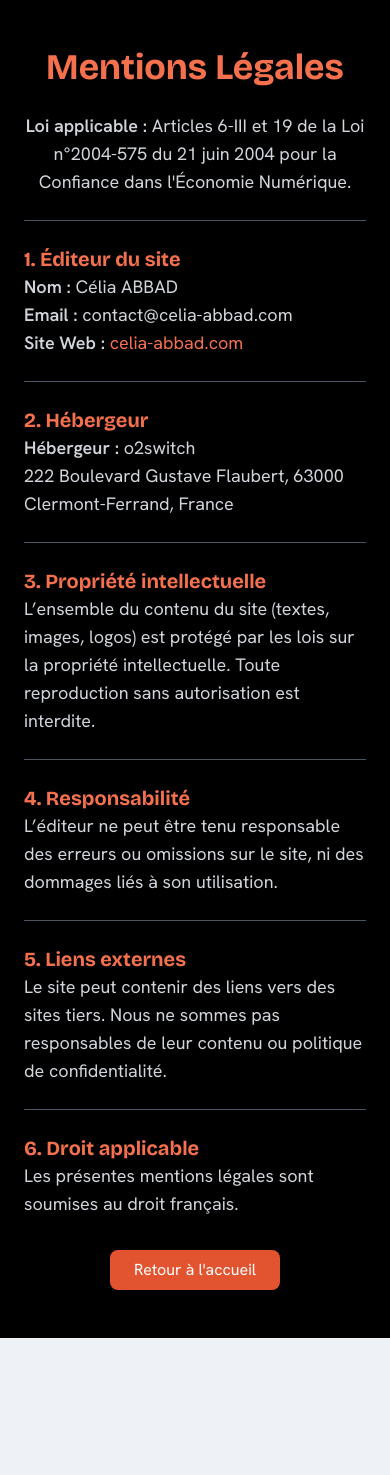
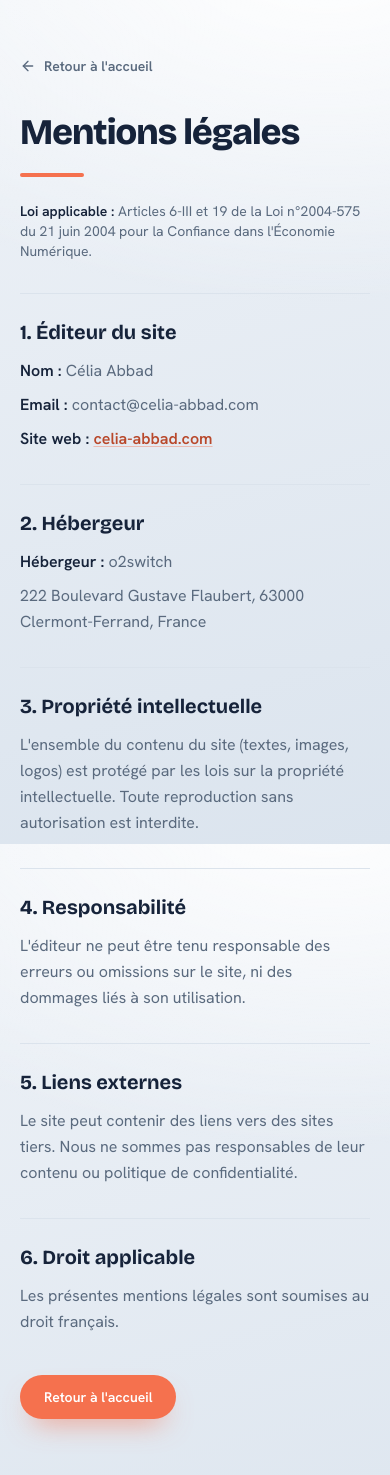
Before and after one commit to celiabd29/mon-portfolio, a React (Vite) app: page /mentions-legales in a window 390 px wide. Before the commit the page ends 1338 px from the top, so only its background shows below. Built offline with nearby package versions, Linux system fonts and the light colour scheme.

Commit message:
Pages legales (mentions + politique) en clair: titre Bricolage, divider corail, colonne de lecture, lien retour

```diff
--- a/src/pages/Mentions.jsx
+++ b/src/pages/Mentions.jsx
@@ -1,95 +1,92 @@
 import { Link } from "react-router-dom";
+import { ArrowLeft } from "lucide-react";
 import React from "react";
+
+function Section({ title, children }) {
+  return (
+    <section className="border-t border-line pt-6">
+      <h2 className="font-display text-xl font-bold text-ink">{title}</h2>
+      <div className="mt-3 space-y-2 leading-relaxed text-muted">{children}</div>
+    </section>
+  );
+}
 
 export default function LegalNotices() {
   return (
-    <div className="min-h-screen bg-black text-white flex flex-col items-center px-6 py-12">
-      <h1 className="text-4xl md:text-5xl font-bold text-accent-400 text-center">
-        Mentions Légales
+    <div className="min-h-screen text-ink">
+      <div className="mx-auto max-w-2xl px-5 py-14">
+        <Link
+          to="/"
+          className="inline-flex items-center gap-2 text-sm font-semibold text-muted transition hover:text-ink"
+        >
+          <ArrowLeft size={16} /> Retour à l'accueil
+        </Link>
+
+        <h1 className="mt-8 font-display text-4xl font-extrabold tracking-tight md:text-5xl">
+          Mentions légales
         </h1>
-
-      <div className="mt-6 max-w-4xl text-gray-300 text-lg space-y-6">
-        <p className="text-center md:text-left">
-          <span className="font-semibold">Loi applicable :</span> Articles 6-III
-          et 19 de la Loi n°2004-575 du 21 juin 2004 pour la Confiance dans
+        <div className="mt-5 h-1 w-16 rounded-full bg-accent" />
+        <p className="mt-6 text-sm text-muted">
+          <span className="font-semibold text-ink">Loi applicable :</span> Articles
+          6-III et 19 de la Loi n°2004-575 du 21 juin 2004 pour la Confiance dans
           l'Économie Numérique.
         </p>
 
-        <section className="border-t border-gray-600 pt-6">
-          <h2 className="text-xl font-bold text-accent-400">
-            1. Éditeur du site
-          </h2>
+        <div className="mt-8 space-y-8">
+          <Section title="1. Éditeur du site">
+            <p><span className="font-semibold text-ink">Nom :</span> Célia Abbad</p>
+            <p><span className="font-semibold text-ink">Email :</span> contact@celia-abbad.com</p>
             <p>
-            <span className="font-semibold">Nom :</span> Célia ABBAD
-          </p>
-          <p>
-            <span className="font-semibold">Email :</span>{" "}
-            contact@celia-abbad.com
-          </p>
-          <p>
-            <span className="font-semibold">Site Web :</span>{" "}
+              <span className="font-semibold text-ink">Site web :</span>{" "}
               <a
                 href="https://celia-abbad.com/"
-              className="text-accent-400 hover:underline"
+                className="font-semibold text-accent-ink underline decoration-accent/40 underline-offset-2 hover:decoration-accent"
               >
                 celia-abbad.com
               </a>
             </p>
-        </section>
+          </Section>
 
-        <section className="border-t border-gray-600 pt-6">
-          <h2 className="text-xl font-bold text-accent-400">2. Hébergeur</h2>
+          <Section title="2. Hébergeur">
+            <p><span className="font-semibold text-ink">Hébergeur :</span> o2switch</p>
+            <p>222 Boulevard Gustave Flaubert, 63000 Clermont-Ferrand, France</p>
+          </Section>
+
+          <Section title="3. Propriété intellectuelle">
             <p>
-            <span className="font-semibold">Hébergeur :</span> o2switch
-          </p>
-          <p>222 Boulevard Gustave Flaubert, 63000 Clermont-Ferrand, France</p>
-        </section>
-
-        <section className="border-t border-gray-600 pt-6">
-          <h2 className="text-xl font-bold text-accent-400">
-            3. Propriété intellectuelle
-          </h2>
-          <p>
-            L’ensemble du contenu du site (textes, images, logos) est protégé
+              L'ensemble du contenu du site (textes, images, logos) est protégé
               par les lois sur la propriété intellectuelle. Toute reproduction
               sans autorisation est interdite.
             </p>
-        </section>
+          </Section>
 
-        <section className="border-t border-gray-600 pt-6">
-          <h2 className="text-xl font-bold text-accent-400">
-            4. Responsabilité
-          </h2>
+          <Section title="4. Responsabilité">
             <p>
-            L’éditeur ne peut être tenu responsable des erreurs ou omissions sur
-            le site, ni des dommages liés à son utilisation.
+              L'éditeur ne peut être tenu responsable des erreurs ou omissions
+              sur le site, ni des dommages liés à son utilisation.
             </p>
-        </section>
+          </Section>
 
-        <section className="border-t border-gray-600 pt-6">
-          <h2 className="text-xl font-bold text-accent-400">
-            5. Liens externes
-          </h2>
+          <Section title="5. Liens externes">
             <p>
-            Le site peut contenir des liens vers des sites tiers. Nous ne sommes
-            pas responsables de leur contenu ou politique de confidentialité.
+              Le site peut contenir des liens vers des sites tiers. Nous ne
+              sommes pas responsables de leur contenu ou politique de
+              confidentialité.
             </p>
-        </section>
+          </Section>
 
-        <section className="border-t border-gray-600 pt-6">
-          <h2 className="text-xl font-bold text-accent-400">
-            6. Droit applicable
-          </h2>
+          <Section title="6. Droit applicable">
             <p>Les présentes mentions légales sont soumises au droit français.</p>
-        </section>
+          </Section>
         </div>
 
         <Link
           to="/"
-        className="mt-8 bg-accent-500 hover:bg-accent-600 text-white px-6 py-2 rounded-lg transition"
+          className="mt-10 inline-block rounded-full bg-accent px-6 py-3 text-sm font-semibold text-white shadow-[0_14px_28px_-12px_rgba(245,113,78,0.7)] transition hover:brightness-105 active:scale-[0.98]"
         >
           Retour à l'accueil
         </Link>
       </div>
+    </div>
   );
 }
--- a/src/pages/Politique.jsx
+++ b/src/pages/Politique.jsx
@@ -1,103 +1,103 @@
 import { Link } from "react-router-dom";
+import { ArrowLeft } from "lucide-react";
 import React from "react";
+
+function Section({ title, children }) {
+  return (
+    <section className="border-t border-line pt-6">
+      <h2 className="font-display text-xl font-bold text-ink">{title}</h2>
+      <div className="mt-3 space-y-3 leading-relaxed text-muted">{children}</div>
+    </section>
+  );
+}
 
 export default function PrivacyPolicy() {
   return (
-    <div className="min-h-screen bg-black text-white flex flex-col items-center px-6 py-12">
-      <h1 className="text-4xl md:text-5xl font-bold text-accent-400 text-center">
-        Politique de Confidentialité
+    <div className="min-h-screen text-ink">
+      <div className="mx-auto max-w-2xl px-5 py-14">
+        <Link
+          to="/"
+          className="inline-flex items-center gap-2 text-sm font-semibold text-muted transition hover:text-ink"
+        >
+          <ArrowLeft size={16} /> Retour à l'accueil
+        </Link>
+
+        <h1 className="mt-8 font-display text-4xl font-extrabold tracking-tight md:text-5xl">
+          Politique de confidentialité
         </h1>
-
-      <div className="mt-6 max-w-4xl text-gray-300 text-lg space-y-6">
-        <p className="text-center md:text-left">
-          <span className="font-semibold">Dernière mise à jour :</span>{" "}
-          21/03/2025
+        <div className="mt-5 h-1 w-16 rounded-full bg-accent" />
+        <p className="mt-6 text-sm text-muted">
+          <span className="font-semibold text-ink">Dernière mise à jour :</span> 21/03/2025
         </p>
 
-        <section className="border-t border-gray-600 pt-6">
-          <h2 className="text-xl font-bold text-accent-400">1. Introduction</h2>
+        <div className="mt-8 space-y-8">
+          <Section title="1. Introduction">
             <p>
               Votre confidentialité est importante pour nous. Cette politique
               explique comment nous collectons, utilisons et protégeons vos
               informations personnelles lorsque vous visitez notre site web{" "}
-            <strong>celia-abbad.com</strong>.
+              <strong className="font-semibold text-ink">celia-abbad.com</strong>.
             </p>
-        </section>
+          </Section>
 
-        <section className="border-t border-gray-600 pt-6">
-          <h2 className="text-xl font-bold text-accent-400">
-            2. Données collectées
-          </h2>
-          <ul className="list-disc list-inside">
-            <li>Formulaire de contact : Nom, email et message.</li>
-            <li>
-              Cookies et technologies similaires : Données analytiques anonymes.
-            </li>
+          <Section title="2. Données collectées">
+            <ul className="list-inside list-disc space-y-1">
+              <li>Formulaire de contact : nom, email et message.</li>
+              <li>Cookies et technologies similaires : données analytiques anonymes.</li>
             </ul>
-        </section>
+          </Section>
 
-        <section className="border-t border-gray-600 pt-6">
-          <h2 className="text-xl font-bold text-accent-400">
-            3. Utilisation des données
-          </h2>
+          <Section title="3. Utilisation des données">
             <p>Vos données sont utilisées uniquement pour :</p>
-          <ul className="list-disc list-inside">
+            <ul className="list-inside list-disc space-y-1">
               <li>Répondre à vos demandes via le formulaire de contact.</li>
-            <li>
-              Améliorer la navigation et analyser les performances du site.
-            </li>
+              <li>Améliorer la navigation et analyser les performances du site.</li>
             </ul>
-        </section>
+          </Section>
 
-        <section className="border-t border-gray-600 pt-6">
-          <h2 className="text-xl font-bold text-accent-400">
-            4. Stockage et Sécurité des données
-          </h2>
+          <Section title="4. Stockage et sécurité des données">
             <p>
               Vos données sont stockées en toute sécurité et ne sont jamais
               revendues à des tiers.
             </p>
-        </section>
+          </Section>
 
-        <section className="border-t border-gray-600 pt-6">
-          <h2 className="text-xl font-bold text-accent-400">
-            5. Droits des utilisateurs
-          </h2>
+          <Section title="5. Droits des utilisateurs">
             <p>Conformément au RGPD, vous avez le droit de :</p>
-          <ul className="list-disc list-inside">
+            <ul className="list-inside list-disc space-y-1">
               <li>Accéder à vos données.</li>
               <li>Demander leur modification ou suppression.</li>
               <li>Vous opposer à leur traitement.</li>
             </ul>
             <p>
               Pour toute demande, contactez-nous à :{" "}
-            <strong>contact@celia-abbad.com</strong>.
+              <strong className="font-semibold text-ink">contact@celia-abbad.com</strong>.
             </p>
-        </section>
+          </Section>
 
-        <section className="border-t border-gray-600 pt-6">
-          <h2 className="text-xl font-bold text-accent-400">6. Cookies</h2>
+          <Section title="6. Cookies">
             <p>
-            Nous utilisons des cookies pour améliorer l’expérience utilisateur.
+              Nous utilisons des cookies pour améliorer l'expérience utilisateur.
               Vous pouvez les désactiver via les paramètres de votre navigateur.
             </p>
-        </section>
+          </Section>
 
-        <section className="border-t border-gray-600 pt-6">
-          <h2 className="text-xl font-bold text-accent-400">7. Contact</h2>
+          <Section title="7. Contact">
             <p>
               Si vous avez des questions concernant cette politique, vous pouvez
-            nous contacter à :<strong> contact@celia-abbad.com</strong>.
+              nous contacter à :{" "}
+              <strong className="font-semibold text-ink">contact@celia-abbad.com</strong>.
             </p>
-        </section>
+          </Section>
         </div>
 
         <Link
           to="/"
-        className="mt-8 bg-accent-500 hover:bg-accent-600 text-white px-6 py-2 rounded-lg transition"
+          className="mt-10 inline-block rounded-full bg-accent px-6 py-3 text-sm font-semibold text-white shadow-[0_14px_28px_-12px_rgba(245,113,78,0.7)] transition hover:brightness-105 active:scale-[0.98]"
         >
           Retour à l'accueil
         </Link>
       </div>
+    </div>
   );
 }
```
Lines whose indentation alone changed are shown as unchanged.
